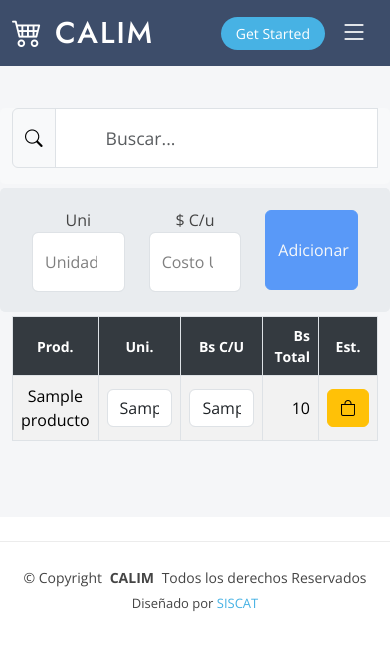
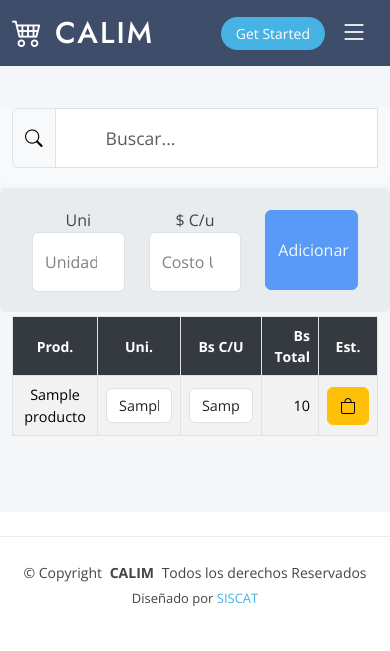
Before and after one commit to ecatunta/djang-calim, a Django app: template appcalim/templates/ingreso.html in a window 390 px wide. Shown: the top 651 px of the page. Run offline with Django 3.2, Linux system fonts and the light colour scheme; the template is opened without the code that fills it: most values are stand-ins (such as "Sample title", 1, 10 or a date in 2020); some libraries are stand-ins or nearby versions.

Commit message:
update ingreso

```diff
--- a/static/css/mystyles.css
+++ b/static/css/mystyles.css
@@ -696,7 +696,7 @@
 
   #ingreso_tabla {
     /*font-size: 0.7rem !important;*/
-    font-size: 1.0rem !important;
+    font-size: 0.9rem !important;
   }
 
   #ingreso_tabla .btn {
@@ -706,7 +706,7 @@
 
   #ingreso_tabla .form-control {
     /*font-size: 0.7rem !important;*/
-    font-size: 1.0rem !important;
+    font-size: 0.9rem !important;
   }
 
   /*.accion {
```
